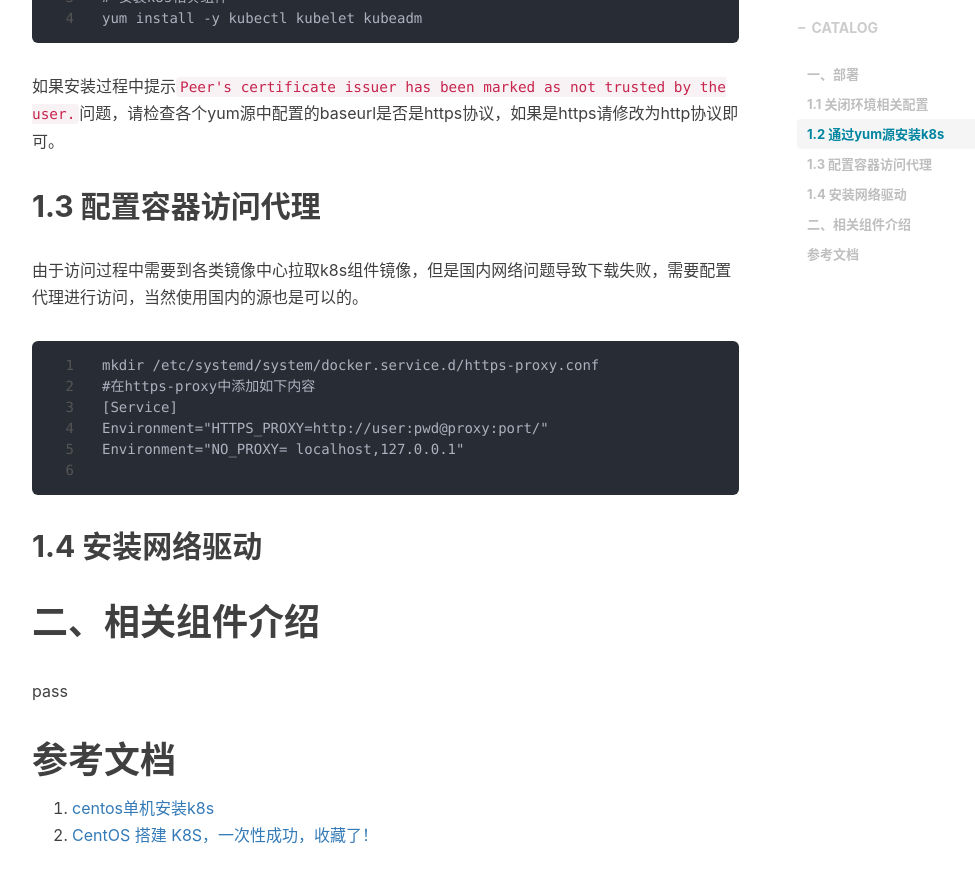
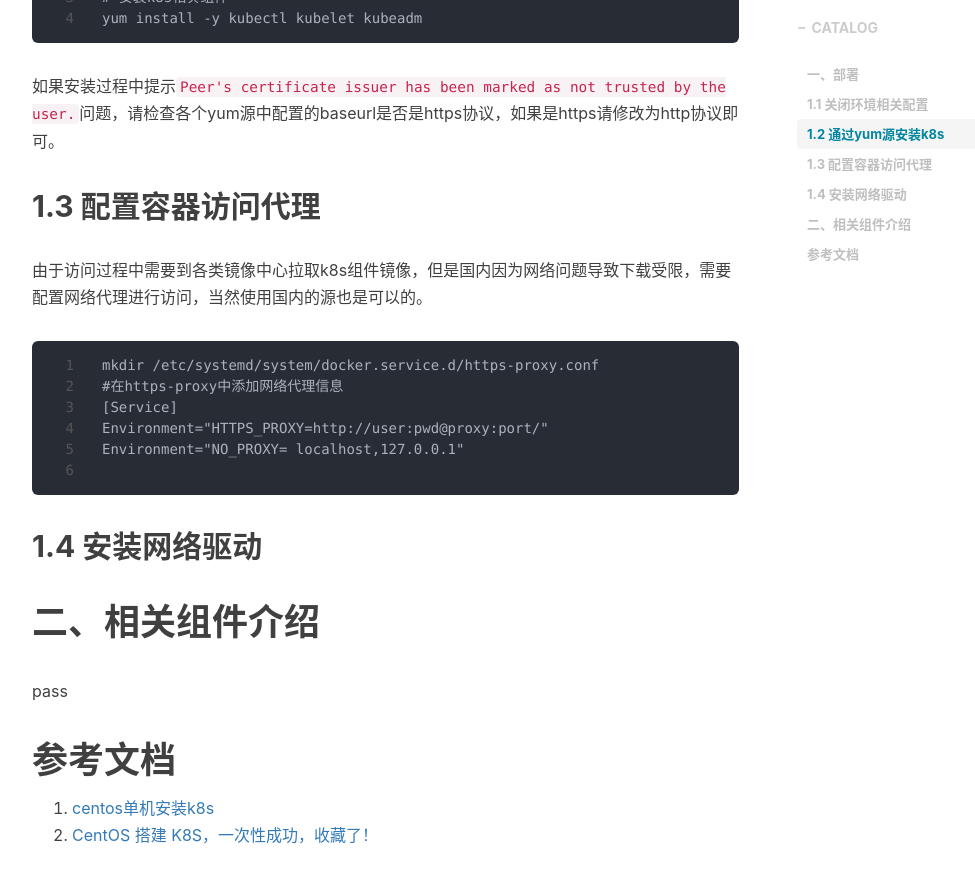
Before and after one commit to shihai1991/shihai1991.github.io, a Jekyll site: the page built from _posts/2022-09-14-K8S deployment.md, in a window 1280 px wide and 900 px high, scrolled down 1787 px. Shown: the top 883 px of the window, without its empty margins (233-1208 px from the left). Built offline with Jekyll 4.4.1, drawn with Linux system fonts in a browser that asks for light colours; nearby versions of some CDN libraries; comment, search, counter and statistics services are not loaded.

Commit message:
Update 2022-09-14-K8S deployment.md

````diff
--- a/_posts/2022-09-14-K8S deployment.md
+++ b/_posts/2022-09-14-K8S deployment.md
@@ -65,10 +65,10 @@
 
 
 ## 1.3 配置容器访问代理
-由于访问过程中需要到各类镜像中心拉取k8s组件镜像，但是国内网络问题导致下载失败，需要配置代理进行访问，当然使用国内的源也是可以的。
+由于访问过程中需要到各类镜像中心拉取k8s组件镜像，但是国内因为网络问题导致下载受限，需要配置网络代理进行访问，当然使用国内的源也是可以的。
 ```
 mkdir /etc/systemd/system/docker.service.d/https-proxy.conf
-#在https-proxy中添加如下内容
+#在https-proxy中添加网络代理信息
 [Service]
 Environment="HTTPS_PROXY=http://user:pwd@proxy:port/"
 Environment="NO_PROXY= localhost,127.0.0.1"
````
